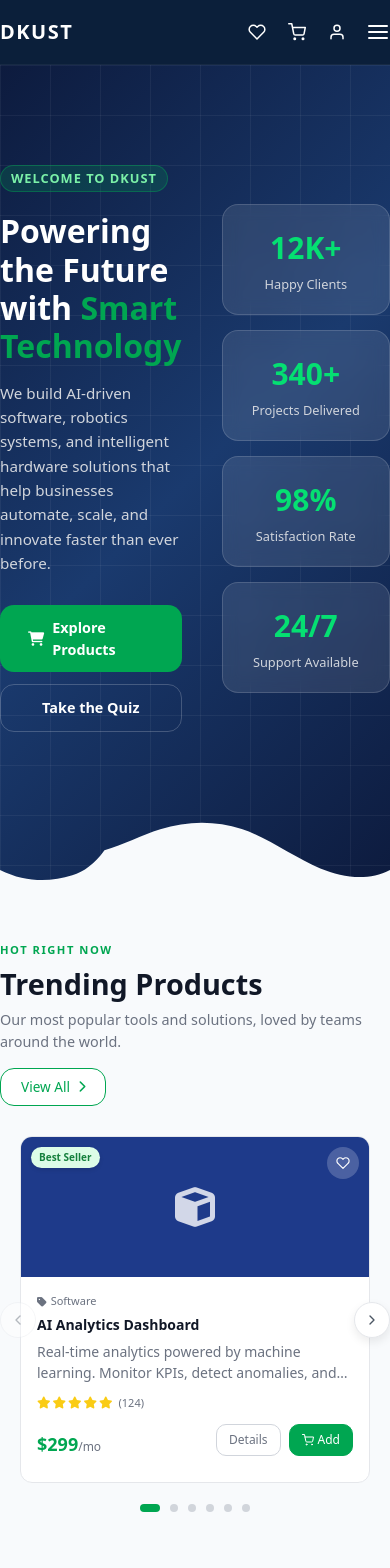
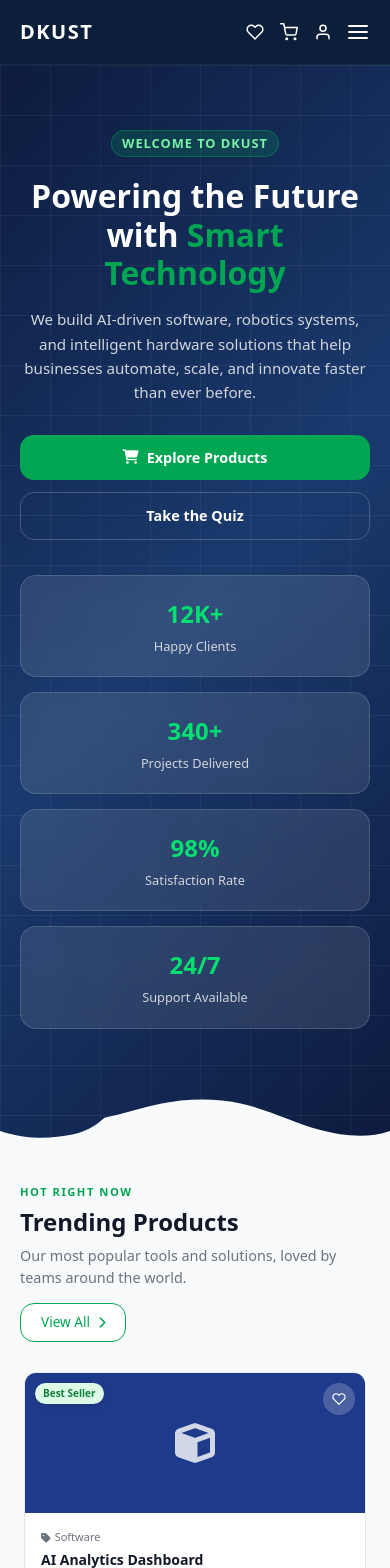
Before and after one commit to Ibrahimm6/dkust-react-project, a React (Create React App) app: page / in a window 390 px wide. Shown: the top 1568 px of the page. Built offline with nearby package versions, Linux system fonts and the light colour scheme.

Commit message:
Header, Footer and Homepage responsive

```diff
--- a/src/assets/styles/global.css
+++ b/src/assets/styles/global.css
@@ -45,7 +45,7 @@ svg {
 }
 
 .container {
-  width: 100%;
+  width: min(1200px, calc(100% - 40px)) !important;
   max-width: 1200px !important;
   padding-left: 0px !important;
   padding-right: 0px !important;
--- a/src/components/footer/styles.js
+++ b/src/components/footer/styles.js
@@ -1,24 +1,12 @@
 import styled from "styled-components";
 import { Link } from "react-router-dom";
-
-export const FooterWrapper = styled.footer`
-  background-color: var(--color-bg-white);
-  padding: 48px 0 16px;
-`;
+import { devicesBreakpoints } from "../../constants/Breakpoints";
 
 export const FooterTop = styled.div`
   display: grid;
   grid-template-columns: 1.2fr 1fr 1fr 1.2fr;
   gap: 24px;
   margin-bottom: 24px;
-
-  @media (max-width: 992px) {
-    grid-template-columns: 1fr 1fr;
-  }
-
-  @media (max-width: 576px) {
-    grid-template-columns: 1fr;
-  }
 `;
 
 export const FooterCol = styled.div``;
@@ -119,11 +107,6 @@ export const FooterBottom = styled.div`
   align-items: center;
   padding-top: 10px;
   margin-top: 8px;
-
-  @media (max-width: 768px) {
-    flex-direction: column;
-    gap: 16px;
-  }
 `;
 
 export const CopyrightText = styled.p`
@@ -156,3 +139,37 @@ export const SocialIconLink = styled.a`
     color: var(--color-text-white);
   }
 `;
+
+//Root Wrapper & Responsive Media Queries
+
+export const FooterWrapper = styled.footer`
+  background-color: var(--color-bg-white);
+  padding: 48px 0 16px;
+
+  @media ${devicesBreakpoints.portable} {
+    ${FooterTop} {
+      grid-template-columns: 1fr 1fr;
+    }
+  }
+
+  @media ${devicesBreakpoints.pocket} {
+    ${FooterBottom} {
+      flex-direction: column;
+      gap: 16px;
+      text-align: center;
+    }
+  }
+
+  @media ${devicesBreakpoints.thumb} {
+    padding: 36px 0 16px;
+
+    ${FooterTop} {
+      grid-template-columns: 1fr;
+      gap: 28px;
+    }
+
+    ${NewsletterForm} {
+      max-width: 100%;
+    }
+  }
+`;
--- a/src/components/header/index.jsx
+++ b/src/components/header/index.jsx
@@ -1,4 +1,5 @@
-import React, { useState } from "react";
+import React, { useState, useEffect } from "react";
+import { useLocation } from "react-router-dom";
 import PathConstants from "../../routes/pathConstants";
 import { FiHeart, FiShoppingCart, FiUser, FiMenu, FiX } from "react-icons/fi";
 import {
@@ -23,36 +24,39 @@ import {
 import { useWishlist } from "../../contexts/wishlistContext";
 import { useCart } from "../../contexts/cartContext";
 
+const NAV_LINKS = [
+  { label: "Home", path: PathConstants.HOME },
+  { label: "Products", path: PathConstants.PRODUCTS },
+  { label: "Services", path: PathConstants.SERVICES },
+  { label: "Blog", path: PathConstants.BLOG },
+  { label: "Quiz", path: PathConstants.QUIZ },
+  { label: "About", path: PathConstants.ABOUT },
+  { label: "Contact", path: PathConstants.CONTACT },
+];
+
 const Header = () => {
   const [isMenuOpen, setIsMenuOpen] = useState(false);
-
-  const toggleMenu = () => {
-    setIsMenuOpen(!isMenuOpen);
-  };
-
-  const closeMenu = () => {
-    setIsMenuOpen(false);
-  };
-
+  const { pathname } = useLocation();
   const { wishlist } = useWishlist();
   const { cartCount } = useCart();
+
+  useEffect(() => {
+    setIsMenuOpen(false);
+  }, [pathname]);
+
   return (
-    <HeaderWrapper>
+    <HeaderWrapper $isOpen={isMenuOpen}>
       <HeaderContainer className="container">
         <LogoSection>
-          <Logo to={PathConstants.HOME} onClick={closeMenu}>
-            DKUST
-          </Logo>
+          <Logo to={PathConstants.HOME}>DKUST</Logo>
         </LogoSection>
 
         <NavSection>
-          <NavItem to={PathConstants.HOME}>HOME</NavItem>
-          <NavItem to={PathConstants.PRODUCTS}>PRODUCTS</NavItem>
-          <NavItem to={PathConstants.SERVICES}>SERVICES</NavItem>
-          <NavItem to={PathConstants.BLOG}>BLOG</NavItem>
-          <NavItem to={PathConstants.QUIZ}>QUIZ</NavItem>
-          <NavItem to={PathConstants.ABOUT}>ABOUT</NavItem>
-          <NavItem to={PathConstants.CONTACT}>CONTACT</NavItem>
+          {NAV_LINKS.map((link) => (
+            <NavItem key={link.path} to={link.path}>
+              {link.label}
+            </NavItem>
+          ))}
         </NavSection>
 
         <RightSection>
@@ -61,12 +65,10 @@ const Header = () => {
               <FiHeart />
               {wishlist.length > 0 && <IconBadge>{wishlist.length}</IconBadge>}
             </IconButton>
-
             <IconButton to={PathConstants.CART} aria-label="Cart">
               <FiShoppingCart />
               {cartCount > 0 && <IconBadge>{cartCount}</IconBadge>}
             </IconButton>
-
             <IconButton to={PathConstants.PROFILE} aria-label="User Profile">
               <FiUser />
             </IconButton>
@@ -76,54 +78,30 @@ const Header = () => {
 
           <AuthGroup>
             <LoginLink to={PathConstants.LOGIN}>Login</LoginLink>
-            <RegisterButton to={PathConstants.REGISTER}>
-              Register
-            </RegisterButton>
+            <RegisterButton to={PathConstants.REGISTER}>Register</RegisterButton>
           </AuthGroup>
 
-          <MenuButton onClick={toggleMenu} aria-label="Toggle Menu">
+          <MenuButton
+            type="button"
+            onClick={() => setIsMenuOpen((prev) => !prev)}
+            aria-label="Toggle Menu"
+          >
             {isMenuOpen ? <FiX /> : <FiMenu />}
           </MenuButton>
         </RightSection>
       </HeaderContainer>
 
-      <MobileMenu isOpen={isMenuOpen}>
-        <MobileNavItem to={PathConstants.HOME} onClick={closeMenu}>
-          Home
-        </MobileNavItem>
-        <MobileNavItem to={PathConstants.PRODUCTS} onClick={closeMenu}>
-          Products
-        </MobileNavItem>
-        <MobileNavItem to={PathConstants.SERVICES} onClick={closeMenu}>
-          Services
-        </MobileNavItem>
-        <MobileNavItem to={PathConstants.BLOG} onClick={closeMenu}>
-          Blog
-        </MobileNavItem>
-        <MobileNavItem to={PathConstants.QUIZ} onClick={closeMenu}>
-          Quiz
-        </MobileNavItem>
-        <MobileNavItem to={PathConstants.ABOUT} onClick={closeMenu}>
-          About
-        </MobileNavItem>
-        <MobileNavItem to={PathConstants.CONTACT} onClick={closeMenu}>
-          Contact
-        </MobileNavItem>
-        <MobileNavItem to="/wishlist" onClick={closeMenu}>
-          Favorites
-        </MobileNavItem>
-        <MobileNavItem to="/cart" onClick={closeMenu}>
-          Cart
-        </MobileNavItem>
-        <MobileNavItem to="/profile" onClick={closeMenu}>
-          Profile
-        </MobileNavItem>
-        <MobileNavItem to={PathConstants.LOGIN} onClick={closeMenu}>
-          Login
-        </MobileNavItem>
-        <MobileNavItem to={PathConstants.REGISTER} onClick={closeMenu}>
-          Register
-        </MobileNavItem>
+      <MobileMenu>
+        {NAV_LINKS.map((link) => (
+          <MobileNavItem key={link.path} to={link.path}>
+            {link.label}
+          </MobileNavItem>
+        ))}
+        <MobileNavItem to={PathConstants.WISHLIST}>Favorites</MobileNavItem>
+        <MobileNavItem to={PathConstants.CART}>Cart</MobileNavItem>
+        <MobileNavItem to={PathConstants.PROFILE}>Profile</MobileNavItem>
+        <MobileNavItem to={PathConstants.LOGIN}>Login</MobileNavItem>
+        <MobileNavItem to={PathConstants.REGISTER}>Register</MobileNavItem>
       </MobileMenu>
     </HeaderWrapper>
   );
--- a/src/components/header/styles.js
+++ b/src/components/header/styles.js
@@ -1,22 +1,8 @@
 import styled from "styled-components";
 import { NavLink, Link } from "react-router-dom";
-
-export const HeaderWrapper = styled.header`
-  background-color: var(--color-navy);
-  position: sticky;
-  top: 0;
-  z-index: 1050;
-  border-bottom: 1px solid rgba(255, 255, 255, 0.05);
-  height: var(--header-height);
-  display: flex;
-  align-items: center;
-`;
+import { devicesBreakpoints } from "../../constants/Breakpoints";
 
 export const HeaderContainer = styled.div`
-  /* max-width: var(--container-max-width); */
-  /* margin: 0 auto; */
-  /* padding: var(--container-padding); */
-  /* width: 100%; */
   display: flex;
   align-items: center;
   justify-content: space-between;
@@ -40,10 +26,6 @@ export const NavSection = styled.nav`
   justify-content: center;
   align-items: center;
   gap: 20px;
-
-  @media (max-width: 992px) {
-    display: none;
-  }
 `;
 
 export const NavItem = styled(NavLink)`
@@ -108,20 +90,12 @@ export const Divider = styled.div`
   width: 1px;
   height: 24px;
   background-color: rgba(255, 255, 255, 0.2);
-
-  @media (max-width: 992px) {
-    display: none;
-  }
 `;
 
 export const AuthGroup = styled.div`
   display: flex;
   align-items: center;
   gap: 15px;
-
-  @media (max-width: 992px) {
-    display: none;
-  }
 `;
 
 export const LoginLink = styled(Link)`
@@ -162,17 +136,10 @@ export const MenuButton = styled.button`
   justify-content: center;
   cursor: pointer;
   padding: 0;
-
-  @media (max-width: 992px) {
-    display: flex;
-  }
 `;
 
 export const MobileMenu = styled.div`
   display: none;
-
-  @media (max-width: 992px) {
-    display: ${(props) => (props.isOpen ? "flex" : "none")};
   flex-direction: column;
   position: absolute;
   top: var(--header-height);
@@ -182,7 +149,6 @@ export const MobileMenu = styled.div`
   padding: 10px 20px 20px;
   border-top: 1px solid rgba(255, 255, 255, 0.05);
   box-shadow: 0 10px 15px -3px rgba(0, 0, 0, 0.1);
-  }
 `;
 
 export const MobileNavItem = styled(NavLink)`
@@ -203,3 +169,41 @@ export const MobileNavItem = styled(NavLink)`
     border-bottom: none;
   }
 `;
+
+//   Root Wrapper & Responsive Media Queries
+export const HeaderWrapper = styled.header`
+  background-color: var(--color-navy);
+  position: sticky;
+  top: 0;
+  z-index: 1050;
+  border-bottom: 1px solid rgba(255, 255, 255, 0.05);
+  height: var(--header-height);
+  display: flex;
+  align-items: center;
+
+  @media ${devicesBreakpoints.portable} {
+    ${NavSection},
+    ${Divider},
+    ${AuthGroup} {
+      display: none;
+    }
+
+    ${MenuButton} {
+      display: flex;
+    }
+
+    ${MobileMenu} {
+      display: ${({ $isOpen }) => ($isOpen ? "flex" : "none")};
+    }
+  }
+
+  @media ${devicesBreakpoints.thumb} {
+    ${RightSection} {
+      gap: 14px;
+    }
+
+    ${IconGroup} {
+      gap: 16px;
+    }
+  }
+`;
--- a/src/components/home/cta-section/styles.js
+++ b/src/components/home/cta-section/styles.js
@@ -1,19 +1,6 @@
-import styled from 'styled-components';
-import { Link } from 'react-router-dom';
-
-export const CtaContainer = styled.section`
-  background-color: var(--color-navy);
-  padding: 60px 0;
-  text-align: center;
-  color: var(--color-text-white);
-
-  .container {
-    max-width: var(--container-max-width);
-    margin: 0 auto;
-    padding: var(--container-padding);
-    width: 100%;
-  }
-`;
+import styled from "styled-components";
+import { Link } from "react-router-dom";
+import { devicesBreakpoints } from "../../../constants/Breakpoints";
 
 export const Title = styled.h2`
   font-size: 1.8rem;
@@ -35,12 +22,6 @@ export const ButtonsGroup = styled.div`
   display: flex;
   justify-content: center;
   gap: 12px;
-
-  @media (max-width: 576px) {
-    flex-direction: column;
-    max-width: 300px;
-    margin: 0 auto;
-  }
 `;
 
 export const PrimaryButton = styled(Link)`
@@ -84,3 +65,27 @@ export const SecondaryButton = styled(Link)`
     text-decoration: none !important;
   }
 `;
+
+//Root Wrapper & Responsive Media Queries
+export const CtaContainer = styled.section`
+  background-color: var(--color-navy);
+  padding: 60px 0;
+  text-align: center;
+  color: var(--color-text-white);
+
+  @media ${devicesBreakpoints.pocket} {
+    padding: 45px 0;
+
+    ${Title} {
+      font-size: 1.5rem;
+    }
+  }
+
+  @media ${devicesBreakpoints.thumb} {
+    ${ButtonsGroup} {
+      flex-direction: column;
+      max-width: 300px;
+      margin: 0 auto;
+    }
+  }
+`;
--- a/src/components/home/features-section/styles.js
+++ b/src/components/home/features-section/styles.js
@@ -1,23 +1,10 @@
 import styled from "styled-components";
-
-export const FeaturesContainer = styled.section`
-  padding: 60px 0;
-  background-color: var(--color-bg-white);
-`;
+import { devicesBreakpoints } from "../../../constants/Breakpoints";
 
 export const FeaturesGrid = styled.div`
   display: grid;
   grid-template-columns: repeat(3, 1fr);
   gap: 30px;
-  /* max-width: var(--container-max-width); */
-  /* margin: 0 auto; */
-  /* padding: var(--container-padding); */
-  /* width: 100%; */
-
-  @media (max-width: 768px) {
-    grid-template-columns: 1fr;
-    gap: 25px;
-  }
 `;
 
 export const FeatureCard = styled.div`
@@ -52,4 +39,27 @@ export const FeatureDescription = styled.p`
   color: var(--color-text-gray);
   line-height: 1.6;
   max-width: 320px;
+  margin: 0;
 `;
+
+//Root Wrapper & Responsive Media Queries
+
+export const FeaturesContainer = styled.section`
+  padding: 60px 0;
+  background-color: var(--color-bg-white);
+
+  @media ${devicesBreakpoints.portable} {
+    ${FeaturesGrid} {
+      gap: 20px;
+    }
+  }
+
+  @media ${devicesBreakpoints.pocket} {
+    padding: 45px 0;
+
+    ${FeaturesGrid} {
+      grid-template-columns: 1fr;
+      gap: 28px;
+    }
+  }
+`;
--- a/src/components/home/hero-section/styles.js
+++ b/src/components/home/hero-section/styles.js
@@ -1,26 +1,6 @@
-import styled from 'styled-components';
-import { Link } from 'react-router-dom';
-
-export const HeroContainer = styled.section`
-  position: relative;
-  background: linear-gradient(135deg, rgb(13, 27, 62) 0%, rgb(26, 58, 110) 50%, rgb(13, 27, 62) 100%);
-  color: var(--color-text-white);
-  padding: 100px 0 150px;
-  overflow: hidden;
-
-  &::before {
-    content: '';
-    position: absolute;
-    top: 0;
-    left: 0;
-    right: 0;
-    bottom: 0;
-    background-image: linear-gradient(rgba(255, 255, 255, 0.05) 1px, transparent 1px),
-      linear-gradient(90deg, rgba(255, 255, 255, 0.05) 1px, transparent 1px);
-    background-size: 50px 50px;
-    z-index: 1;
-  }
-`;
+import styled from "styled-components";
+import { Link } from "react-router-dom";
+import { devicesBreakpoints } from "../../../constants/Breakpoints";
 
 export const ContentWrapper = styled.div`
   position: relative;
@@ -29,18 +9,11 @@ export const ContentWrapper = styled.div`
   align-items: center;
   justify-content: space-between;
   gap: 40px;
-  /* max-width: var(--container-max-width);
-  margin: 0 auto;
-  padding: var(--container-padding);
-
-  @media (max-width: 992px) {
-    flex-direction: column;
-  } */
 `;
 
 export const TextContent = styled.div`
   flex: 1;
-  /* max-width: 520px; */
+  max-width: 520px;
 `;
 
 export const Badge = styled.div`
@@ -65,10 +38,6 @@ export const Title = styled.h1`
   span {
     color: var(--color-primary);
   }
-
-  @media (max-width: 768px) {
-    font-size: 2rem;
-  }
 `;
 
 export const Description = styled.p`
@@ -81,10 +50,6 @@ export const Description = styled.p`
 export const ButtonsGroup = styled.div`
   display: flex;
   gap: 12px;
-
-  @media (max-width: 576px) {
-    flex-direction: column;
-  }
 `;
 
 export const PrimaryButton = styled(Link)`
@@ -135,12 +100,8 @@ export const StatsGrid = styled.div`
   display: grid;
   grid-template-columns: 1fr 1fr;
   gap: 15px;
-  /* max-width: 500px; */
-
-  @media (max-width: 576px) {
-    grid-template-columns: 1fr;
-    width: 100%;
-  }
+  max-width: 500px;
+  width: 100%;
 `;
 
 export const StatCard = styled.div`
@@ -183,3 +144,82 @@ export const WaveBottom = styled.div`
     fill: var(--color-bg-gray);
   }
 `;
+
+//Root Wrapper & Responsive Media Queries
+
+export const HeroContainer = styled.section`
+  position: relative;
+  background: linear-gradient(
+    135deg,
+    rgb(13, 27, 62) 0%,
+    rgb(26, 58, 110) 50%,
+    rgb(13, 27, 62) 100%
+  );
+  color: var(--color-text-white);
+  padding: 100px 0 150px;
+  overflow: hidden;
+
+  &::before {
+    content: "";
+    position: absolute;
+    top: 0;
+    left: 0;
+    right: 0;
+    bottom: 0;
+    background-image: linear-gradient(
+        rgba(255, 255, 255, 0.05) 1px,
+        transparent 1px
+      ),
+      linear-gradient(90deg, rgba(255, 255, 255, 0.05) 1px, transparent 1px);
+    background-size: 50px 50px;
+    z-index: 1;
+  }
+
+  @media ${devicesBreakpoints.portable} {
+    padding: 80px 0 130px;
+
+    ${ContentWrapper} {
+      flex-direction: column;
+      text-align: center;
+      gap: 35px;
+    }
+
+    ${TextContent} {
+      max-width: 600px;
+    }
+
+    ${ButtonsGroup} {
+      justify-content: center;
+    }
+
+    ${StatsGrid} {
+      max-width: 550px;
+    }
+  }
+
+  @media ${devicesBreakpoints.pocket} {
+    padding: 65px 0 110px;
+
+    ${Title} {
+      font-size: 2rem;
+    }
+
+    ${StatNumber} {
+      font-size: 24px;
+    }
+
+    ${WaveBottom} svg {
+      height: 40px;
+    }
+  }
+
+  @media ${devicesBreakpoints.thumb} {${ButtonsGroup} {
+      flex-direction: column;
+      width: 100%;
+    }
+
+    ${StatsGrid} {
+      grid-template-columns: 1fr;
+    }
+  }
+`;
--- a/src/components/home/trending-products/styles.js
+++ b/src/components/home/trending-products/styles.js
@@ -1,25 +1,12 @@
-import styled from 'styled-components';
-import { Link } from 'react-router-dom';
-
-export const TrendingContainer = styled.section`
-  padding: 60px 0;
-  background-color: var(--color-bg-gray);
-`;
+import styled from "styled-components";
+import { Link } from "react-router-dom";
+import { devicesBreakpoints } from "../../../constants/Breakpoints";
 
 export const SectionHeader = styled.div`
   display: flex;
   justify-content: space-between;
   align-items: flex-end;
-  /* max-width: var(--container-max-width); */
   margin: 0 auto 30px auto;
-  /* padding: var(--container-padding); */
-  /* width: 100%; */
-
-  @media (max-width: 768px) {
-    flex-direction: column;
-    align-items: flex-start;
-    gap: 15px;
-  }
 `;
 
 export const HeaderContent = styled.div``;
@@ -60,7 +47,7 @@ export const ViewAllButton = styled(Link)`
   text-decoration: none;
   transition: all 0.2s ease;
   background-color: var(--color-bg-white);
-  margin-right: 10px;
+  flex-shrink: 0;
 
   &:hover {
     background-color: #f0fdf4;
@@ -70,10 +57,6 @@ export const ViewAllButton = styled(Link)`
 
 export const SwiperWrapper = styled.div`
   position: relative;
-  max-width: var(--container-max-width);
-  margin: 0 auto;
-  padding: var(--container-padding);
-  width: 100%;
 
   .swiper {
     padding-bottom: 20px !important;
@@ -113,13 +96,10 @@ export const SwiperWrapper = styled.div`
   }
 
   .swiper-button-next::after,
-  .swiper-button-prev::after {
-    content: '' !important;
-    display: none !important;
-  }
-
+  .swiper-button-prev::after,
   .swiper-button-next svg,
   .swiper-button-prev svg {
+    content: "" !important;
     display: none !important;
   }
 
@@ -128,6 +108,7 @@ export const SwiperWrapper = styled.div`
     background-repeat: no-repeat !important;
     background-position: center !important;
     background-size: 16px !important;
+    right: 0px !important;
   }
 
   .swiper-button-prev {
@@ -135,6 +116,7 @@ export const SwiperWrapper = styled.div`
     background-repeat: no-repeat !important;
     background-position: center !important;
     background-size: 16px !important;
+    left: 0px !important;
   }
 
   .swiper-button-next:hover:not(.swiper-button-disabled),
@@ -154,7 +136,38 @@ export const SwiperWrapper = styled.div`
     border: 1px solid #e5e7eb !important;
     pointer-events: auto !important;
   }
+`;
 
-  .swiper-button-prev { left: 0px !important; }
-  .swiper-button-next { right: 0px !important; }
+ //Root Wrapper & Responsive Media Queries
+export const TrendingContainer = styled.section`
+  padding: 60px 0;
+  background-color: var(--color-bg-gray);
+
+  @media ${devicesBreakpoints.pocket} {
+    padding: 45px 0;
+
+    ${SectionHeader} {
+      flex-direction: column;
+      align-items: flex-start;
+      gap: 15px;
+    }
+
+    ${SectionTitle} {
+      font-size: 1.5rem;
+    }
+  }
+
+  @media ${devicesBreakpoints.thumb} {
+    ${SwiperWrapper} {
+      .swiper {
+        padding-left: 4px !important;
+        padding-right: 4px !important;
+      }
+
+      .swiper-button-next,
+      .swiper-button-prev {
+        display: none !important;
+      }
+    }
+  }
 `;
--- /dev/null
+++ b/src/constants/Breakpoints.js
@@ -0,0 +1,34 @@
+const breakpoints = {
+  zero: 0,
+  xs: "380px",
+  sm: "576px",
+  md: "768px",
+  ipadAir: "820px",
+  lg: "992px",
+  ipadPro: "1024px",
+  xl: "1200px",
+  macBookAir: "1280px",
+  xxl: "1400px",
+  xxxl: "1600px",
+  xxxxl: "1800px",
+};
+
+export const devicesBreakpoints = {
+  macBookAir: "(max-width: 1280px) and (max-height: 900px)",
+  xl: "(min-width: 1200px)",
+  desktop: "(min-width: 991.98px)",
+  portable: "(max-width: 991.98px)",
+  ipadPro: "(max-width: 1024px)",
+  ipadAir: "(max-width: 820px)",
+  lapAndUp: "(min-width: 767.98px)",
+  pocket: "(max-width: 767.98px)",
+  handheldAndUp: "(min-width: 575.98px)",
+  thumb: "(max-width: 575.98px)",
+  medium: "(min-width: 575.98px) and (max-width: 991.98px)",
+  mediumUp: "(min-width: 767.98px) and (max-width: 991.98px)",
+  mediumDown: "(min-width: 575.98px) and (max-width: 767.98px)",
+  small: "(max-width: 424.98px)",
+  xSmall: "(max-width: 374.98px)",
+};
+
+export default breakpoints;
```
Also changed, not shown: src/components/footer/index.jsx (+11 -25 lines). Lines whose indentation alone changed are shown as unchanged.
